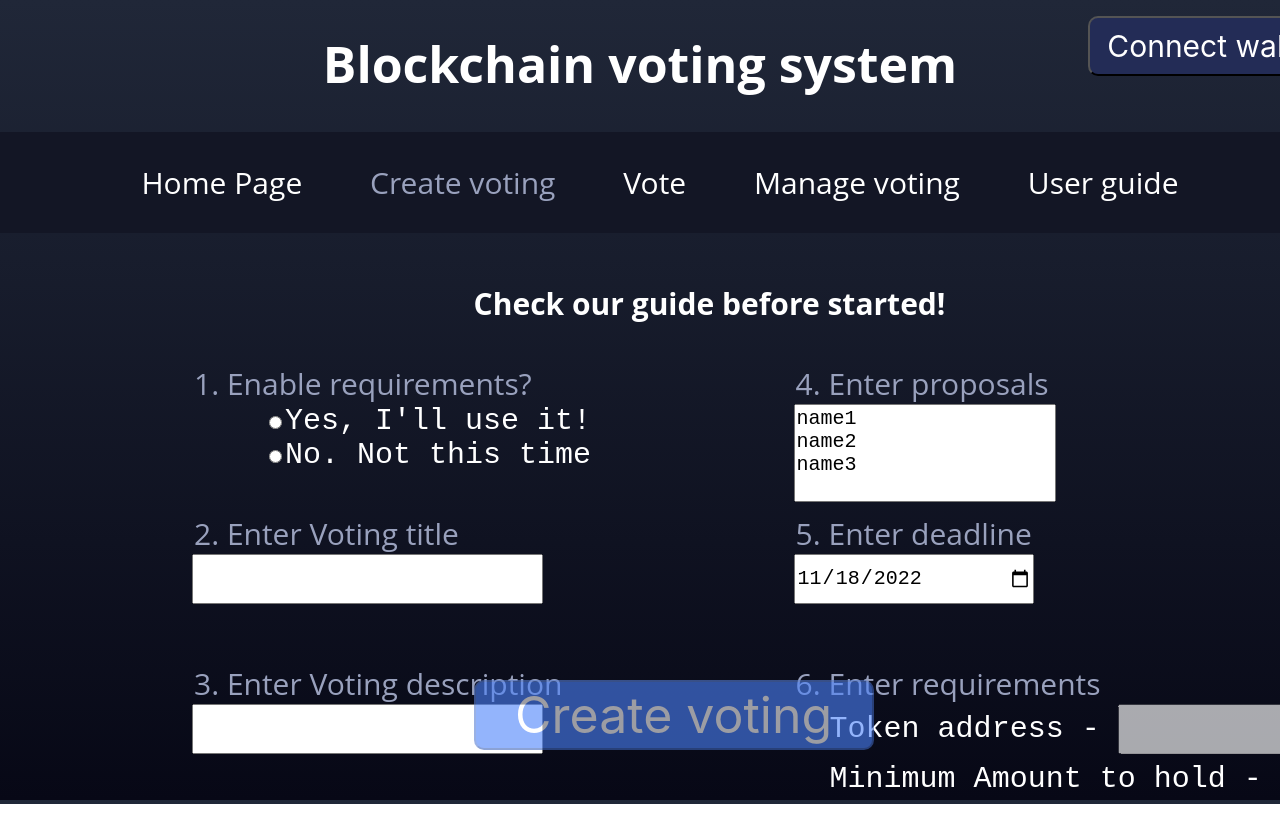
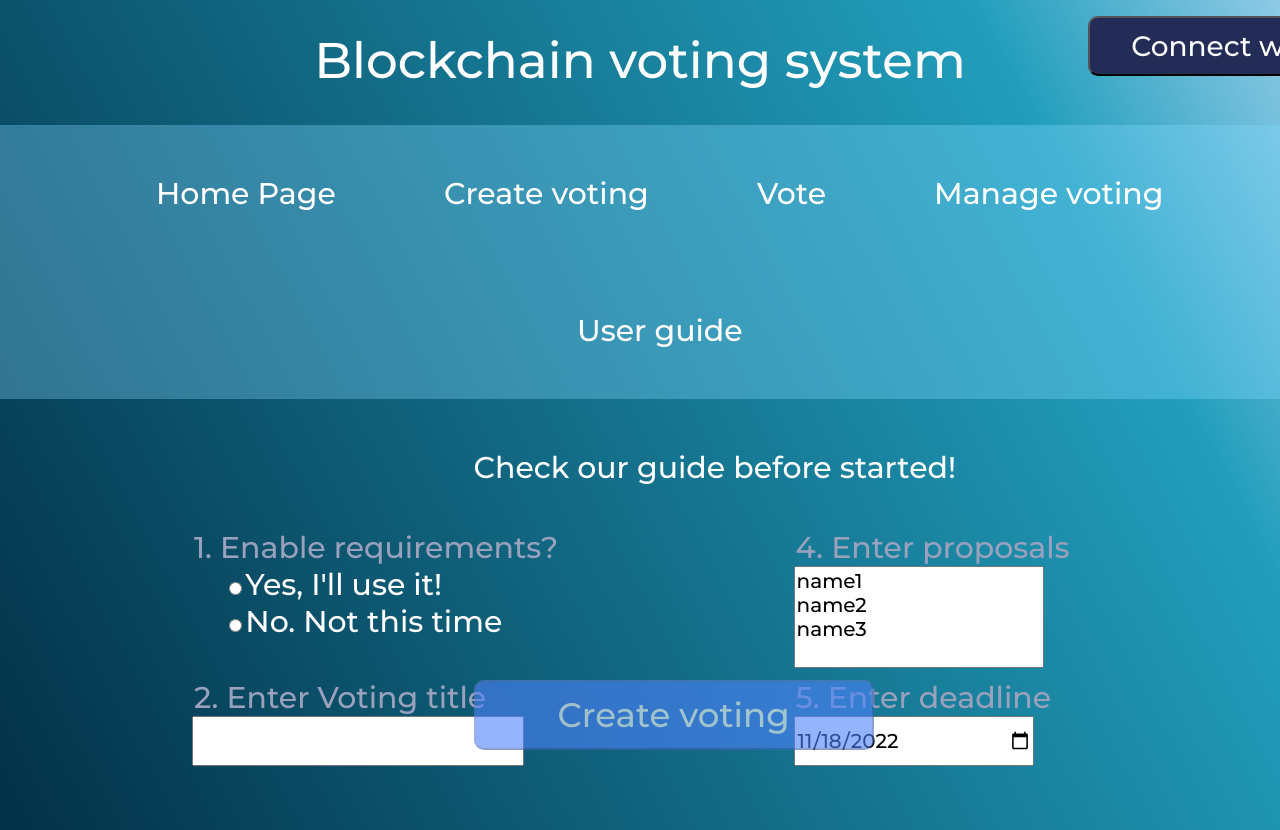
Before and after one commit to AndraGonn/BlockchainVotingSystem, a plain HTML site: page crvoting.html in a window 1280 px wide. Before the commit the page ends 800 px from the top, so only its background shows below. Drawn offline with nearby package versions, Linux system fonts and the light colour scheme; some packages are replaced by stand-ins of ours; a script that the page names is missing.

Commit message:
add new files

```diff
--- a/crvoting.html
+++ b/crvoting.html
@@ -5,209 +5,8 @@
 <script type="text/javascript" src="https://cdnjs.cloudflare.com/ajax/libs/limonte-sweetalert2/8.11.8/sweetalert2.all.min.js"></script>
 <script src="https://ajax.googleapis.com/ajax/libs/jquery/3.6.0/jquery.min.js"></script>
 <meta charset="utf-8">
-
-
-<style>
-
-body{
-  margin:0;
-  padding:0;
-  background: linear-gradient(180deg, #202738 0%, #070816 100%);
-  font-family: "Open Sans", -apple-system, BlinkMacSystemFont, "Segoe UI", Roboto, Oxygen-Sans, Ubuntu, Cantarell, "Helvetica Neue", Helvetica, Arial, sans-serif;
-}
-input[type=button][id="button_connect"] {
-  top:2%;
-  left:85%;
-  width:250px;
-  height:60px;
-  padding: 5px ;
-  border-radius: 10px;
-  position:  absolute;
-  background-color: #232C56;
-  text-align: center;
-  font-size: 30px;
-  color: white;
-  font-family: 'Inter', sans-serif;
-}
-input[type=button][id="button_connect"]:hover{
-  color:#99a1bd;
-}
-
-input[type=text]{
-   height:50px;
-   font-size:20pt;
-}
-input[type=text][id='amount_h']{
-   height:50px;
-   width:185px;
-   font-size:20pt;
-}
-
-div1{
-  color: white;
-  margin-top: 300px;
-  left:72%;
-}
-
-h1{
-  font-size: 50px;
-  margin-top: 30px;
-  color:white;
-  text-align: center;
-}
-
-h3{
-  left:37%;
-  position: absolute;
-  margin-top: 20px;
-  text-align: center;
-  font-size:30px;
-  color:white;
-}
-
-form{
-  left:15%;
-  position: absolute;
-  margin-top: 100px;
-  font-size:30px;
-  color:white;}
-
-fieldset1{
-  left:15%;
-  position: absolute;
-  margin-top: 250px;
-  font-size:30px;
-  color:white;}
-
-fieldset2{
-  left:15%;
-  position: absolute;
-  margin-top: 400px;
-  font-size:30px;
-  color:white;}
-
-fieldset3{
-  left:62%;
-  position: absolute;
-  margin-top: 100px;
-  font-size:30px;
-  color:white;}
-#TextArea1{
-  font-size:20px;
-  resize: none;
-}
-fieldset4{
-  left:62%;
-  position: absolute;
-  margin-top: 250px;
-  font-size:30px;
-  color:white;}
-fieldset5{
-  left:62%;
-  position: absolute;
-  margin-top: 400px;
-  font-size:30px;
-  color:white;
-  font-family: "Open Sans", -apple-system, BlinkMacSystemFont, "Segoe UI", Roboto, Oxygen-Sans, Ubuntu, Cantarell, "Helvetica Neue", Helvetica, Arial, sans-serif
-}
-divreq{
-  white-space: pre-line;
-}
-#button123{
-  top:85%;
-  left:37%;
-  width:400px;
-  height:70px;
-  border-radius: 10px;
-  position: fixed;
-  background-color: rgb(76, 130, 251);
-  text-align: center;
-  font-size: 50px;
-  color: white;
-  font-family: 'Inter', sans-serif;
-}
-.button--loading .button__text {
-  visibility: hidden;
-  opacity: 0;
-}
-
-.button--loading::after {
-  content: "";
-  position: absolute;
-  width: 16px;
-  height: 16px;
-  top: 0;
-  left: 0;
-  right: 0;
-  bottom: 0;
-  margin: auto;
-  border: 4px solid transparent;
-  border-top-color: #ffffff;
-  border-radius: 50%;
-  animation: button-loading-spinner 1s ease infinite;
-}
-
-@keyframes button-loading-spinner {
-  from {
-    transform: rotate(0turn);
-  }
-
-  to {
-    transform: rotate(1turn);
-  }
-}
-
-#button123:hover{
-  background-color: #4A6EF8;
-}
-#button123:disabled {
-  opacity: 0.6;
-  cursor: not-allowed;
-}
-nav{
-  margin-top: 25px;
-  background-color: #131625;
-  color:white;
-  font-size: 30px;
-  text-align:center;
-  padding: 0px;
-}
-
-nav ul{
-  list-style-type: none;
-}
-nav ul li{
-  display: inline-block;
-  padding:30px ;
-}
-nav a{
-  text-decoration: none;
-  color:white;
-}
-nav a:hover{
-  color:#99a1bd;
-}
- pre {
-    display: inline;
-    }
-.swal2-popup {
-  font-size: 20px;
-  font-family: "Open Sans", -apple-system, BlinkMacSystemFont, "Segoe UI", Roboto, Oxygen-Sans, Ubuntu, Cantarell, "Helvetica Neue", Helvetica, Arial, sans-serif;
-}
-legend{
-  color:rgb(153, 161, 189);
-}
-#date{
-  width:240px;
-  height: 50px;
-  font-size:20px;
-
-}
-.active{
-    color: #99a1bd;
-   }
-
-</style>
+<link rel="icon" href="/img/rocket_launch_FILL0_wght400_GRAD0_opsz48.png">
+<link rel="stylesheet" href="/style.css">
 
 
 </head>
@@ -219,11 +18,11 @@ legend{
 <h1>Blockchain voting system </h1>
 <nav>
   <ul>
-    <li><a href="index.html">Home Page</a></li>
-     <li><a class="active" href="crvoting.html">Create voting</a></li>
-    <li><a href="seacrchvotings.html">Vote</a></li>
-    <li><a href="manage.html">Manage voting</a></li>
-    <li><a href="https://tremendous-sphynx-df4.notion.site/User-guide-942a63b2b63a4119af53351ad1a5dcfe">User guide</a></li>
+    <li class="hvr-sweep-to-right"><a href="index.html">Home Page</a></li>
+    <li class="hvr-sweep-to-right"><a class="active" href="crvoting.html">Create voting</a></li>
+    <li class="hvr-sweep-to-right"><a href="seacrchvotings.html">Vote</a></li>
+    <li class="hvr-sweep-to-right"><a href="manage.html">Manage voting</a></li>
+    <li class="hvr-sweep-to-right"><a href="https://tremendous-sphynx-df4.notion.site/User-guide-942a63b2b63a4119af53351ad1a5dcfe">User guide</a></li>
   </ul>
 </nav>
 
@@ -303,7 +102,7 @@ function disable_label(){
 
 /// create voting
 async function create_voting(){
-  ///setup smart contract
+
   const ABI = [
 	{
 		"inputs": [
@@ -408,8 +207,7 @@ async function create_voting(){
 
   var web3 = new Web3(window.ethereum);
   var Mycontract = new web3.eth.Contract( ABI, Address);
-  ///
-  ///check your inputs
+  ////console.log(await Mycontract.methods.get_deployed_Contacts().call());
   var proposals_ent = $('#TextArea1').val().split('\n');
   console.log(proposals_ent);
   var result= await Swal.fire({
@@ -498,9 +296,6 @@ async function create_voting(){
       })
     btn.classList.remove("button--loading");
 
-
-
-    ///create voting without requirements
    }if (form.elements["rad2"].checked== true) {
     var voting_t=document.getElementById("title").value;
     var voting_d=document.getElementById("description").value;
@@ -526,10 +321,6 @@ async function create_voting(){
       })
     btn.classList.remove("button--loading");
 
-
-
-
-//// if neither radio buttons checked
   }if (form.elements["rad2"].checked== false && form.elements["rad1"].checked== false ){
     Swal.fire({
         type: 'error',
@@ -597,7 +388,6 @@ async function connect_wallet() {
       })
       return;}
 }
-    /// function to make timestamp from data field
 function get_timestamp(){
   var date = new Date(document.getElementById("date").value);
   var timestamp = (date.getTime())/1000;
--- /dev/null
+++ b/indexstyle.css
@@ -0,0 +1,108 @@
+
+@import url('https://fonts.googleapis.com/css2?family=Montserrat:wght@300;400;500&display=swap');
+*{
+    font-family: 'Montserrat', sans-serif;
+    font-weight: 500;
+}
+body{
+    padding-top: 50px;
+    overflow-x: hidden;
+    text-decoration: none;
+    background-color: #023047;
+    background-image: linear-gradient(62deg, #023047 0%, #219ebc 82%, #8ecae6 100%);min-height: 100vh;
+  }
+h1{
+    margin-top: 30px;
+    color:#ffffff;
+    text-decoration: none;
+    font-size:50px;
+    text-align: center;
+    display: flex;
+    justify-content: center;
+    align-items: center;
+  }
+
+h3{
+    margin-top: 110px;
+    font-size:50px;
+    /* background: -webkit-linear-gradient(45deg, #26D0CE, #56B4D3); */
+    color:rgb(255, 255, 255) ;
+    /* -webkit-background-clip: text;
+    -webkit-text-fill-color: transparent; */
+    text-decoration: none;
+    display: flex;
+    justify-content: center;
+    align-items: center;
+  }
+
+nav{
+    margin-top: 25px;
+    background: #83d8ff56;
+    color:white;
+    font-size: 30px;
+    text-align:center;
+    padding: -5px;
+    text-decoration: none;
+  }
+
+nav ul{
+    list-style-type: none;
+    text-decoration: none;
+  }
+
+nav ul li{
+
+    display: inline-block;
+    text-decoration: none;
+    padding:50px;
+  }
+nav a{
+    text-decoration: none;
+    text-decoration: none;
+    color:white;
+  }
+
+.article{
+    margin-top: 150px;
+    width: 75%;
+}
+.hvr-sweep-to-right {
+    display: inline-block;
+    vertical-align: middle;
+    -webkit-transform: perspective(1px) translateZ(0);
+    transform: perspective(1px) translateZ(0);
+    box-shadow: 0 0 1px rgba(0, 0, 0, 0);
+    position: relative;
+    -webkit-transition-property: color;
+    transition-property: color;
+    -webkit-transition-duration: 0.3s;
+    transition-duration: 0.3s;
+  }
+  .hvr-sweep-to-right:before {
+    content: "";
+    position: absolute;
+    z-index: -1;
+    top: 0;
+    left: 0;
+    right: 0;
+    bottom: 0;
+    background: #282a2b;
+    -webkit-transform: scaleX(0);
+    transform: scaleX(0);
+    -webkit-transform-origin: 0 50%;
+    transform-origin: 0 50%;
+    -webkit-transition-property: transform;
+    transition-property: transform;
+    -webkit-transition-duration: 0.3s;
+    transition-duration: 0.3s;
+    -webkit-transition-timing-function: ease-out;
+    transition-timing-function: ease-out;
+  }
+  .hvr-sweep-to-right:hover, .hvr-sweep-to-right:focus, .hvr-sweep-to-right:active {
+    color: white;
+    cursor: pointer;
+  }
+  .hvr-sweep-to-right:hover:before, .hvr-sweep-to-right:focus:before, .hvr-sweep-to-right:active:before {
+    -webkit-transform: scaleX(1);
+    transform: scaleX(1);
+  }
--- /dev/null
+++ b/style.css
@@ -0,0 +1,244 @@
+@import url('https://fonts.googleapis.com/css2?family=Montserrat:wght@300;400;500&display=swap');
+*{
+  font-family: 'Montserrat', sans-serif;
+  font-weight: 500;
+}
+body{
+  margin:0;
+  padding:0;
+  background-color: #023047;
+  background-image: linear-gradient(62deg, #023047 0%, #219ebc 82%, #8ecae6 100%);
+  min-height: 100vh;
+}
+input[type=button][id="button_connect"] {
+  top:2%;
+  left:85%;
+  width:300px;
+  height:60px;
+  padding: 5px ;
+  border-radius: 10px;
+  text-align: center;
+  position:  absolute;
+  background-color: #232C56;
+  text-align: center;
+  font-size: 28px;
+  color: white;
+}
+input[type=button][id="button_connect"]:hover{
+  color:#99a1bd;
+  cursor: pointer;
+}
+
+input[type=text]{
+   height:50px;
+   font-size:20pt;
+}
+input[type=text][id='amount_h']{
+   height:50px;
+   width:185px;
+   font-size:20pt;
+}
+
+div1{
+  color: white;
+  margin-top: 300px;
+  left:72%;
+}
+
+h1{
+  font-size: 50px;
+  margin-top: 30px;
+  color:white;
+  text-align: center;
+}
+
+h3{
+  left:37%;
+  position: absolute;
+  margin-top: 20px;
+  text-align: center;
+  font-size:30px;
+  color:white;
+}
+
+form{
+  left:15%;
+  position: absolute;
+  margin-top: 100px;
+  font-size:30px;
+  color:white;}
+
+fieldset1{
+  left:15%;
+  position: absolute;
+  margin-top: 250px;
+  font-size:30px;
+  color:white;}
+
+fieldset2{
+  left:15%;
+  position: absolute;
+  margin-top: 400px;
+  font-size:30px;
+  color:white;}
+
+fieldset3{
+  left:62%;
+  position: absolute;
+  margin-top: 100px;
+  font-size:30px;
+  color:white;}
+#TextArea1{
+  font-size:20px;
+  resize: none;
+}
+fieldset4{
+  left:62%;
+  position: absolute;
+  margin-top: 250px;
+  font-size:30px;
+  color:white;}
+fieldset5{
+  left:62%;
+  position: absolute;
+  margin-top: 400px;
+  font-size:30px;
+  color:white;
+}
+divreq{
+  white-space: pre-line;
+}
+#button123{
+  top:85%;
+  left:37%;
+  width:400px;
+  height:70px;
+  position: absolute;
+  border-radius: 10px;
+  background-color: rgb(76, 130, 251);
+  text-align: center;
+  font-size: 34px;
+  color: white;
+}
+.button--loading .button__text {
+  visibility: hidden;
+  opacity: 0;
+}
+
+.button--loading::after {
+  content: "";
+  position: absolute;
+  width: 16px;
+  height: 16px;
+  top: 0;
+  left: 0;
+  right: 0;
+  bottom: 0;
+  margin: auto;
+  border: 4px solid transparent;
+  border-top-color: #ffffff;
+  border-radius: 50%;
+  animation: button-loading-spinner 1s ease infinite;
+}
+
+@keyframes button-loading-spinner {
+  from {
+    transform: rotate(0turn);
+  }
+
+  to {
+    transform: rotate(1turn);
+  }
+}
+
+#button123:hover{
+  background-color: #4A6EF8;
+}
+#button123:disabled {
+  opacity: 0.6;
+  cursor: not-allowed;
+}
+nav{
+  margin-top: 25px;
+  background: #83d8ff56;
+  color:white;
+  font-size: 30px;
+  text-align:center;
+  padding: -5px;
+  text-decoration: none;
+}
+
+nav ul{
+  list-style-type: none;
+  text-decoration: none;
+}
+
+nav ul li{
+
+  display: inline-block;
+  text-decoration: none;
+  padding:50px;
+}
+nav a{
+  text-decoration: none;
+  text-decoration: none;
+  color:white;
+}
+
+ pre {
+    display: inline;
+    }
+.swal2-popup {
+  font-size: 20px;
+}
+legend{
+  color:rgb(153, 161, 189);
+  margin-bottom: 10px 0 ;
+}
+#date{
+  width:240px;
+  height: 50px;
+  font-size:20px;
+
+}
+
+  .hvr-sweep-to-right {
+    display: inline-block;
+    vertical-align: middle;
+    -webkit-transform: perspective(1px) translateZ(0);
+    transform: perspective(1px) translateZ(0);
+    box-shadow: 0 0 1px rgba(0, 0, 0, 0);
+    position: relative;
+    -webkit-transition-property: color;
+    transition-property: color;
+    -webkit-transition-duration: 0.3s;
+    transition-duration: 0.3s;
+  }
+  .hvr-sweep-to-right:before {
+    content: "";
+    position: absolute;
+    z-index: -1;
+    top: 0;
+    left: 0;
+    right: 0;
+    bottom: 0;
+    background: #282a2b;
+    -webkit-transform: scaleX(0);
+    transform: scaleX(0);
+    -webkit-transform-origin: 0 50%;
+    transform-origin: 0 50%;
+    -webkit-transition-property: transform;
+    transition-property: transform;
+    -webkit-transition-duration: 0.3s;
+    transition-duration: 0.3s;
+    -webkit-transition-timing-function: ease-out;
+    transition-timing-function: ease-out;
+  }
+  .hvr-sweep-to-right:hover, .hvr-sweep-to-right:focus, .hvr-sweep-to-right:active {
+    color: white;
+    cursor: pointer;
+  }
+  .hvr-sweep-to-right:hover:before, .hvr-sweep-to-right:focus:before, .hvr-sweep-to-right:active:before {
+    -webkit-transform: scaleX(1);
+    transform: scaleX(1);
+  }
```
Also changed, not shown: index.html (+17 -99 lines), manage.html (+8 -9 lines), seacrchvotings.html (+7 -7 lines).
